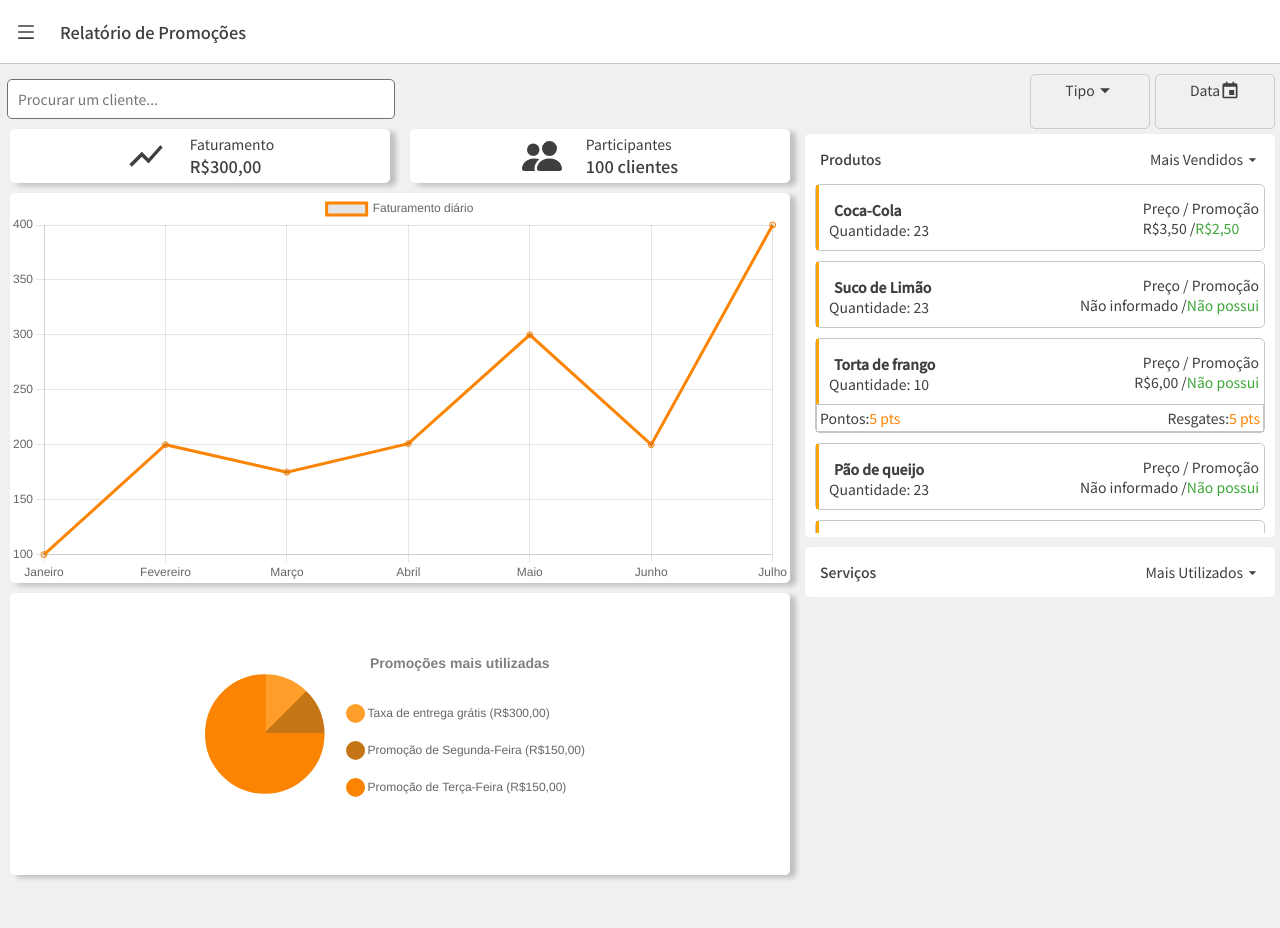
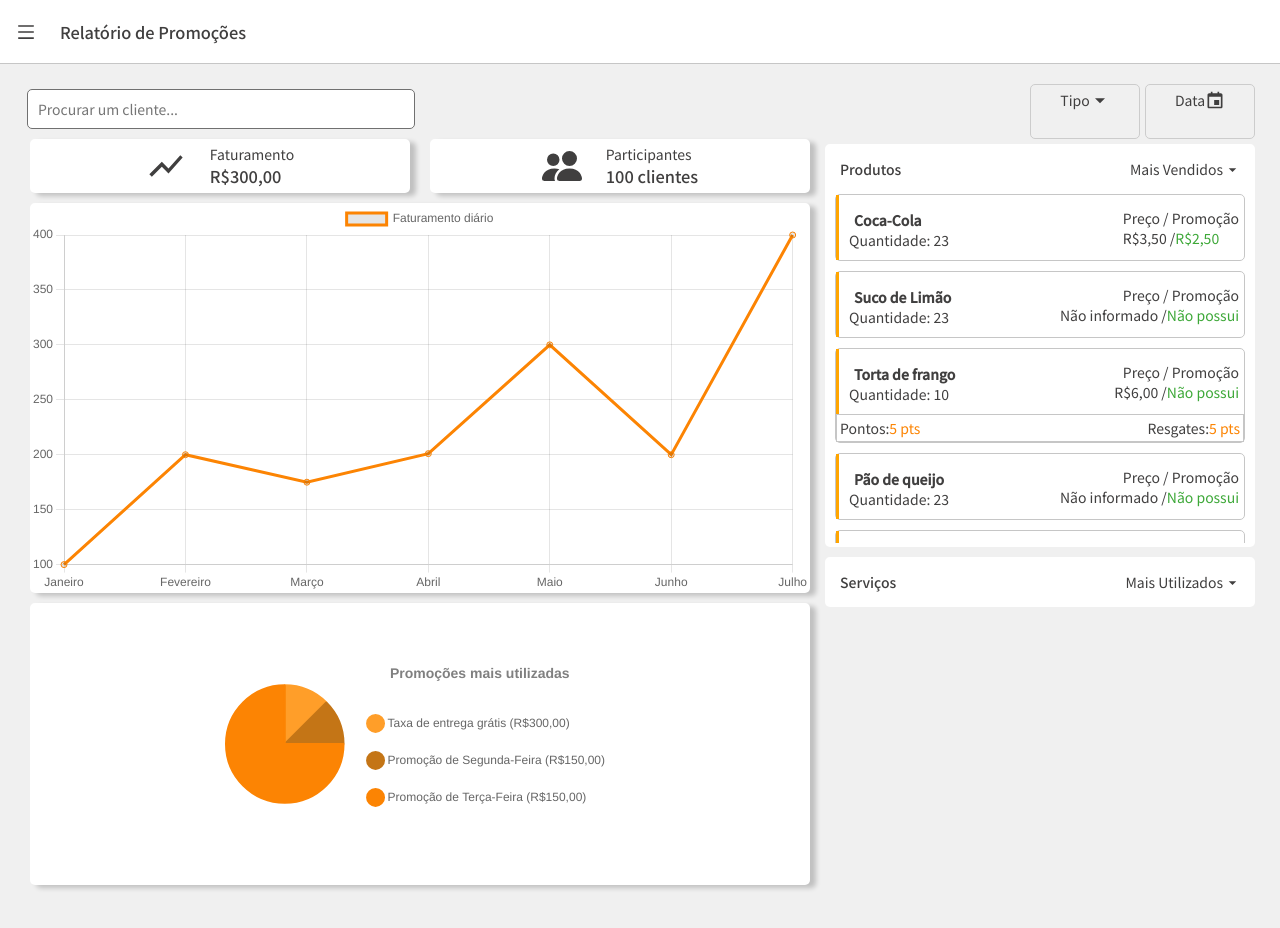
Before and after one commit to oimarcella/2-teste-front-junior-react, a React (Create React App) app in the folder web/: page / in a window 1280 px wide. Shown: the top 928 px of the page. Built offline with nearby package versions, Linux system fonts and the light colour scheme.

Commit message:
styles: alinhar filtros ao centro e adicionar margem em volta do conteúdo

```diff
--- a/web/package.json
+++ b/web/package.json
@@ -2,6 +2,11 @@
   "name": "web",
   "version": "0.1.0",
   "private": true,
+  "author": {
+    "name": "Marcella L. de A.S. Ananias",
+    "email": "marcella.amorimsa@gmail.com"
+  },
+  "description": "Teste técnico para vaga de desenvolvedora front-end júnior. Março de 2021",
   "dependencies": {
     "@testing-library/jest-dom": "^5.11.4",
     "@testing-library/react": "^11.1.0",
--- a/web/src/App.tsx
+++ b/web/src/App.tsx
@@ -51,7 +51,7 @@ const App: React.FC = () => {
     <>
       <Container>
         <Header icon={AiOutlineMenu} title="Relatório de Promoções" />
-        <div>
+        <div className="dashboard">
           <Main>
             <input type="text" placeholder="Procurar um cliente..." />
             <header>
--- a/web/src/styles/styles.ts
+++ b/web/src/styles/styles.ts
@@ -9,9 +9,10 @@ export const Container = styled.div`
   }
 
 
-  >div{
+  >div.dashboard{
     display:flex;
-    margin-top:10px;
+    margin:20px;
+    // background:red;
      @media(min-width:1154px){
       &{
         height:50.4rem;
@@ -138,7 +139,11 @@ export const Aside = styled.aside`
     @media(max-width:1154px){
       &{
         flex-direction:column;
+        align-items:center;
         margin:5px;
+        .filter{
+          min-width:100%;
+        }
         .filter + .filter{
           margin-top:5px;
         }
```
